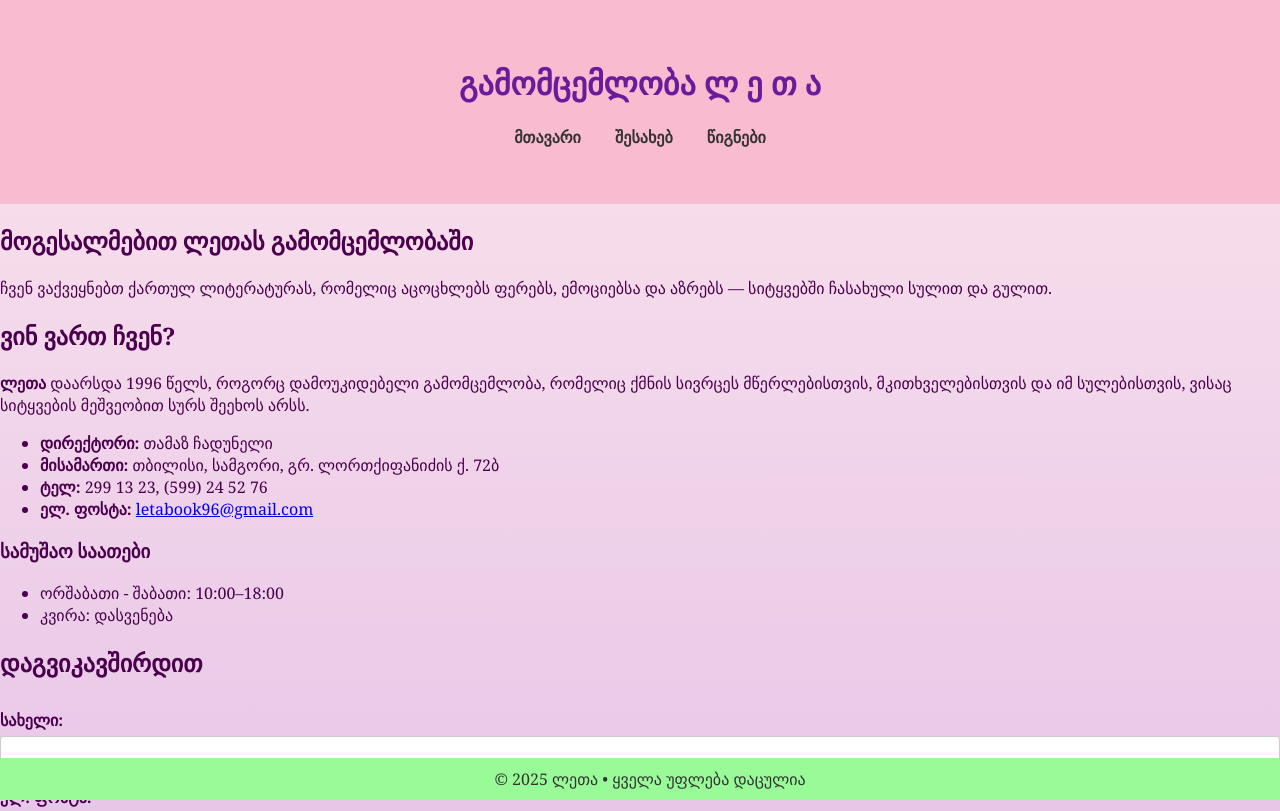
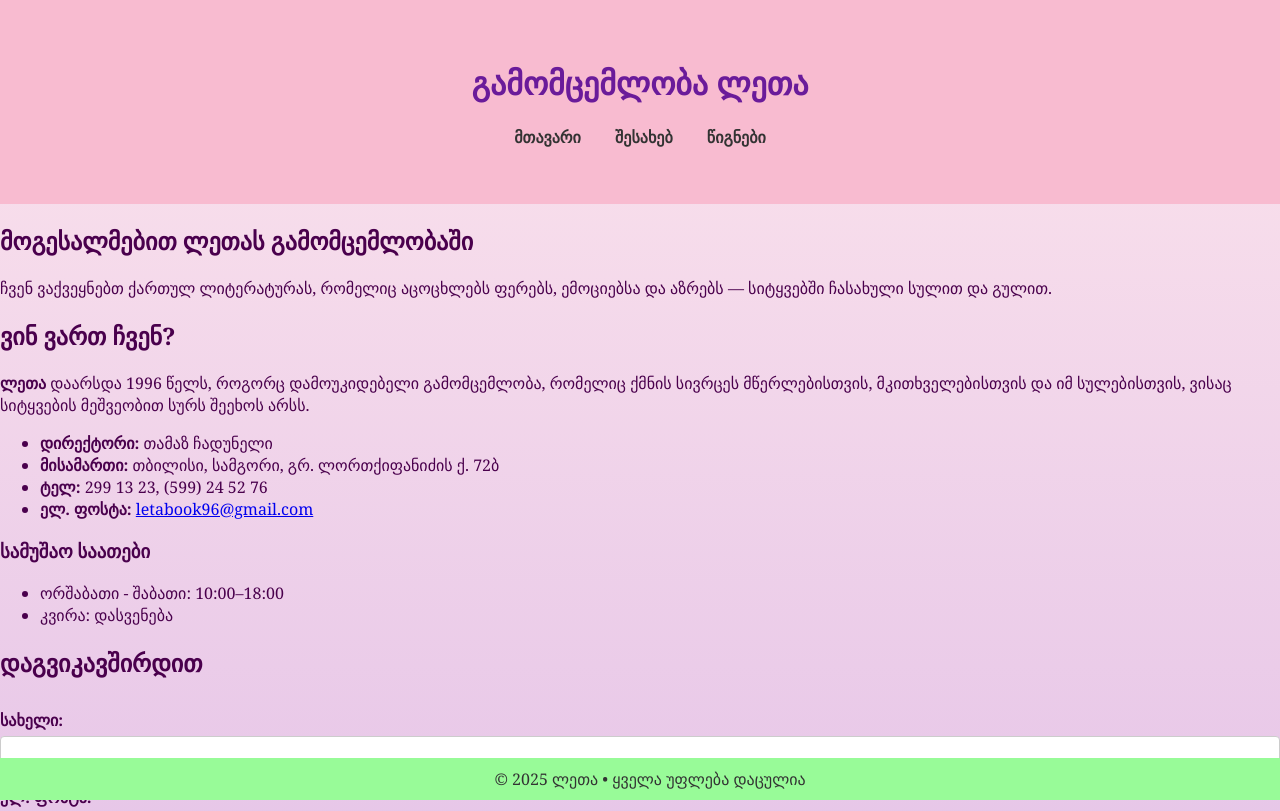
Before and after one commit to NANA-0103/letabook, a website built with Vite: page leta.html in a window 1280 px wide. Shown: the top 811 px of the page. Built offline with nearby package versions, Linux system fonts and the light colour scheme.

Commit message:
Update leta.html
Signed-off-by: NANA-0103 <nanaapakidze@sangu.edu.ge>

```diff
--- a/leta.html
+++ b/leta.html
@@ -8,7 +8,7 @@
 </head>
 <body>
   <header>
-    <h1>გამომცემლობა ლ ე თ ა</h1>
+    <h1>გამომცემლობა ლეთა</h1>
     <nav>
       <ul>
         <li><a href="index.html">მთავარი</a></li>
```
